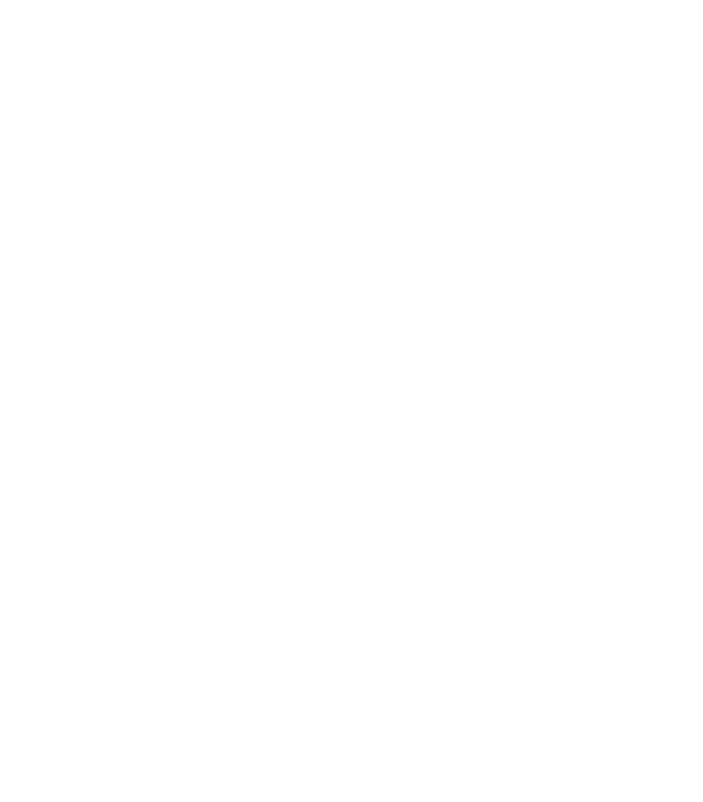
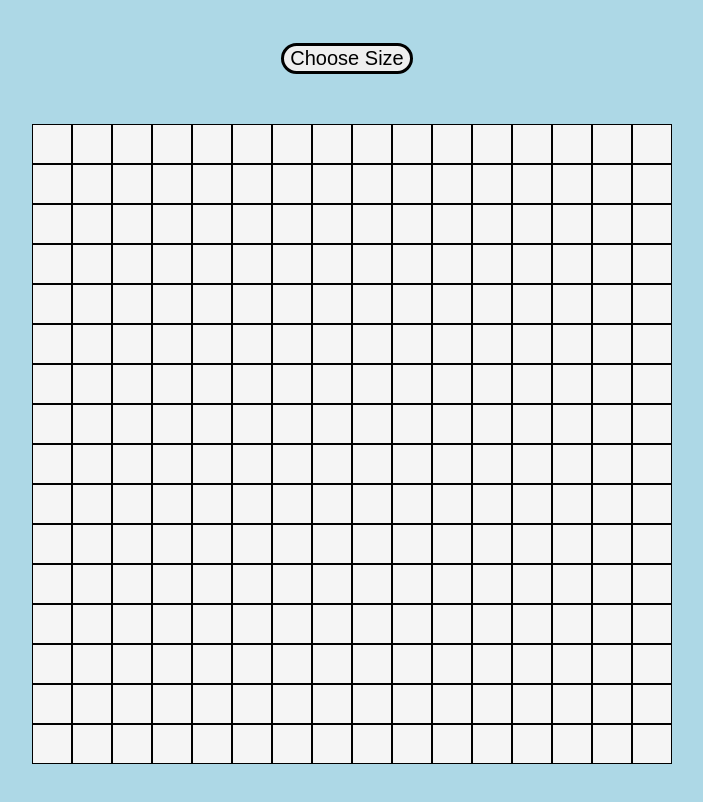
Before and after one commit to Kosta-Stajic/Etch-a-Sketch, a plain HTML site: page index.html in a window 1280 px wide. Shown: the whole page, without its empty margins (293-996 px from the left). Drawn offline with Linux system fonts and the light colour scheme.

Commit message:
Add basic flex grid and single hover option

```diff
--- a/index.html
+++ b/index.html
@@ -9,6 +9,9 @@
     <script src="scrypt.js" defer></script>
 </head>
 <body>
-
+    <div class ="btn">
+    <button class ="newGrid">Choose Size</button>
+</div>
+    <div class="container"></div>
 </body>
 </html>
--- a/scrypt.js
+++ b/scrypt.js
@@ -0,0 +1,19 @@
+const container = document.querySelector(".container");
+
+
+function generateGrid(x){
+for (let i=0; i < x; i++){
+    const row = document.createElement("div");
+    row.classList.add ("row")
+    container.appendChild (row)
+    row.addEventListener("mouseover",() => {
+        row.style.background = "grey";
+
+    })
+
+}}
+
+generateGrid(256);
+
+
+const newGrid = document.getElementsByClassName("btn");
--- a/styles.css
+++ b/styles.css
@@ -0,0 +1,42 @@
+
+body {
+    display: flex;
+    flex-direction: column;
+    align-items: center;
+    justify-content: center;
+    height: 100vh;
+    background-color: lightblue;
+  }
+
+.newGrid {
+
+    margin-bottom: 50px;
+    border:royalblue;
+    border-radius: 50px;
+    border:solid black;
+    font-size: 20px;
+    behavior: inherit;
+}
+
+.row{
+    margin:0px;
+    padding:0px;
+    background-color:whitesmoke;
+    height: 38px;
+    width: 38px;
+    border: 1px solid rgb(0, 0, 0)
+
+}
+
+  .container {
+    display: flex;
+    flex-wrap: wrap;
+    flex-direction: row-reverse;
+    align-content: flex-start;
+    flex: 1;;
+    width: 1000px;
+    height:1000px;
+    max-width: 650px;
+    max-height: 650px;
+
+  }
```
